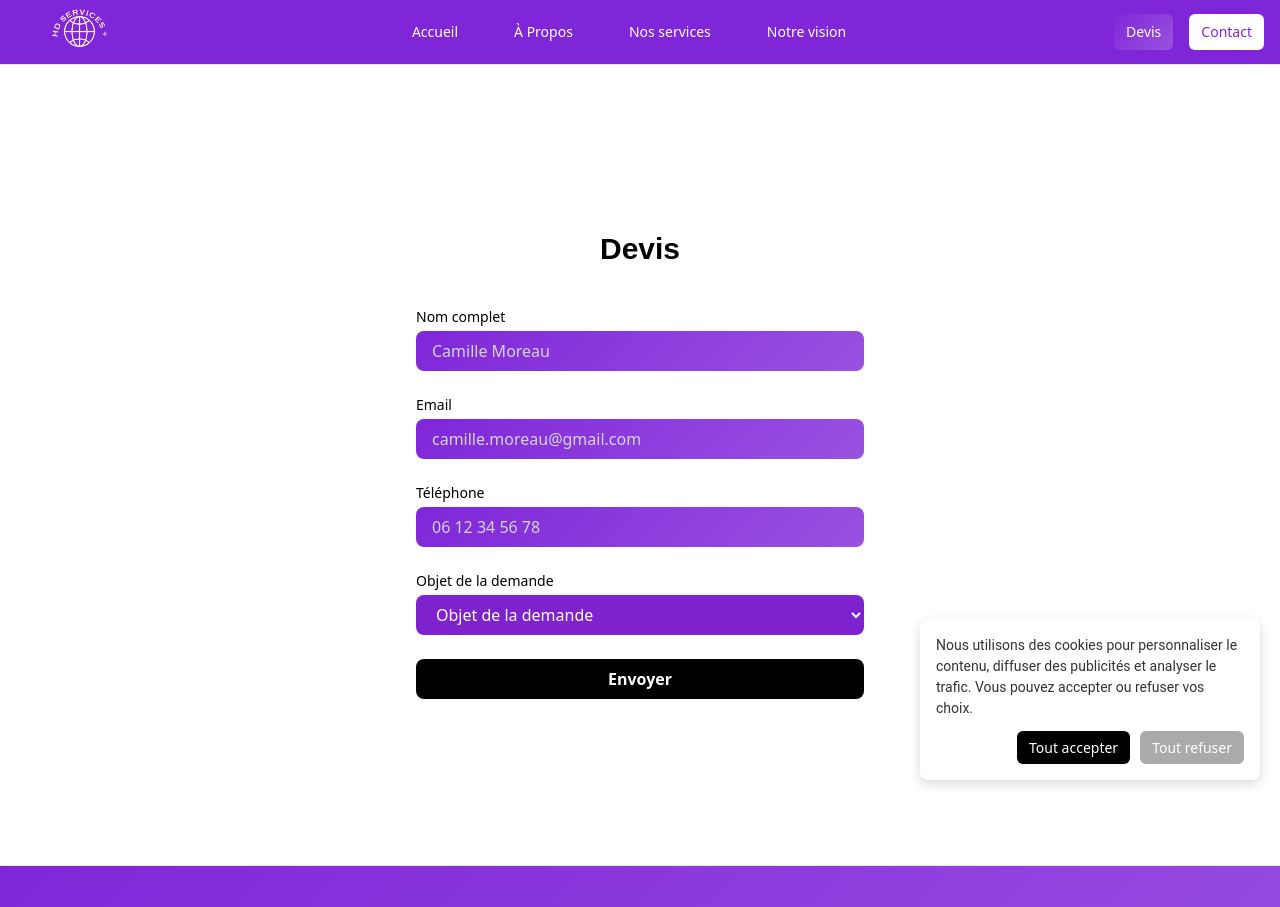
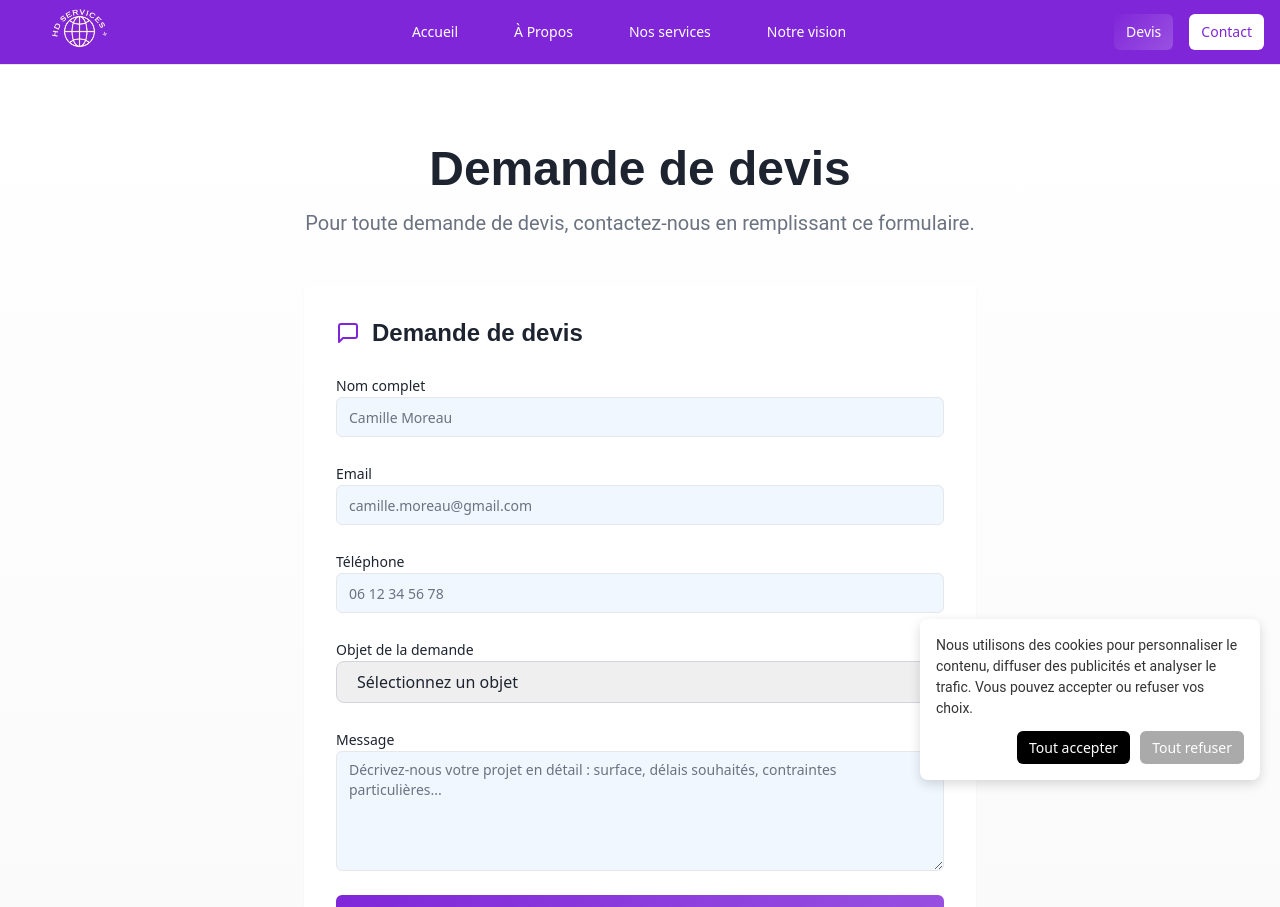
Before and after one commit to Hada1-blip/hd-services-plus, a React (Vite) app: page /estimate in a window 1280 px wide. Shown: the top 907 px of the page. Built offline with nearby package versions, Linux system fonts and the light colour scheme.

Commit message:
Mise à jour page Estimate pour correspondre au style Contact

```diff
--- a/src/pages/Estimate.tsx
+++ b/src/pages/Estimate.tsx
@@ -1,62 +1,99 @@
+import { Card, CardContent } from "@/components/ui/card";
+import { Button } from "@/components/ui/button";
+import { Input } from "@/components/ui/input";
+import { Textarea } from "@/components/ui/textarea";
+import { Label } from "@/components/ui/label";
+import { Send, MessageSquare } from "lucide-react";
+import { useState } from "react";
+
 export default function EstimateForm() {
+  const [formData, setFormData] = useState({
+    nom: "",
+    email: "",
+    telephone: "",
+    objet: "",
+    message: ""
+  });
+
+  const handleInputChange = (field: string, value: string) => {
+    setFormData(prev => ({ ...prev, [field]: value }));
+  };
+
   return (
-        <div className="min-h-screen bg-white flex flex-col items-center justify-center px-4">
-            <h1 className="text-3xl font-bold text-black mb-10">Devis</h1>
+    <div className="py-20 bg-gradient-subtle min-h-screen">
+      <div className="container mx-auto px-4">
+        {/* Hero */}
+        <div className="text-center mb-12">
+          <h1 className="text-4xl lg:text-5xl font-bold mb-4">Demande de devis</h1>
+          <p className="text-xl text-muted-foreground max-w-2xl mx-auto">
+            Pour toute demande de devis, contactez-nous en remplissant ce formulaire.
+          </p>
+        </div>
+
+        {/* Form Card */}
+        <Card className="border-0 shadow-elegant max-w-2xl mx-auto">
+          <CardContent className="p-8">
+            <div className="flex items-center mb-6">
+              <MessageSquare className="w-6 h-6 text-primary mr-3" />
+              <h2 className="text-2xl font-bold text-foreground">Demande de devis</h2>
+            </div>
 
             <form
               action="https://formspree.io/f/xandwjdj"
               method="POST"
-                className="w-full max-w-md space-y-6"
+              className="space-y-6"
             >
-                {/* Full name */}
+              {/* Nom */}
               <div>
-                    <label className="block mb-1 text-sm font-medium text-black">
-                       Nom complet
-                    </label>
-                    <input
-                        type="text"
+                <Label htmlFor="nom">Nom complet</Label>
+                <Input
+                  id="nom"
                   name="Full Name"
                   placeholder="Camille Moreau"
-                        className="w-full px-4 py-2 rounded-lg bg-gradient-primary text-white placeholder-gray-300 focus:outline-none"
+                  value={formData.nom}
+                  onChange={(e) => handleInputChange("nom", e.target.value)}
+                  required
                 />
               </div>
 
               {/* Email */}
               <div>
-                    <label className="block mb-1 text-sm font-medium text-black">
-                        Email
-                    </label>
-                    <input
+                <Label htmlFor="email">Email</Label>
+                <Input
+                  id="email"
+                  name="Email"
                   type="email"
-                        name="Email"
                   placeholder="camille.moreau@gmail.com"
-                        className="w-full px-4 py-2 rounded-lg bg-gradient-primary text-white placeholder-gray-300 focus:outline-none"
+                  value={formData.email}
+                  onChange={(e) => handleInputChange("email", e.target.value)}
+                  required
                 />
               </div>
 
-                {/* Phone */}
+              {/* Téléphone */}
               <div>
-                    <label className="block mb-1 text-sm font-medium text-black">
-                        Téléphone
-                    </label>
-                    <input
-                        type="text"
+                <Label htmlFor="telephone">Téléphone</Label>
+                <Input
+                  id="telephone"
                   name="Phone"
                   placeholder="06 12 34 56 78"
-                        className="w-full px-4 py-2 rounded-lg bg-gradient-primary text-white placeholder-gray-300 focus:outline-none"
+                  value={formData.telephone}
+                  onChange={(e) => handleInputChange("telephone", e.target.value)}
                 />
               </div>
 
-                {/* Purpose of request */}
+              {/* Objet de la demande */}
               <div>
-                    <label className="block mb-1 text-sm font-medium text-black">
-                      Objet de la demande
-                    </label>
+                <Label htmlFor="objet">Objet de la demande</Label>
                 <select
+                  id="objet"
                   name="Purpose"
-                        className="w-full px-4 py-2 rounded-lg bg-purple-700 text-white focus:outline-none"
+                  className="w-full px-4 py-2 rounded-lg border border-gray-300 focus:outline-none"
+                  value={formData.objet}
+                  onChange={(e) => handleInputChange("objet", e.target.value)}
+                  required
                 >
-                        <option>Objet de la demande</option>
+                  <option value="">Sélectionnez un objet</option>
                   <option>Création de sites vitrines</option>
                   <option>Création de sites internet</option>
                   <option>Création de sites e-commerce</option>
@@ -68,14 +105,36 @@ export default function EstimateForm() {
                 </select>
               </div>
 
-                {/* Submit Button */}
-                <button
+              {/* Message */}
+              <div>
+                <Label htmlFor="message">Message</Label>
+                <Textarea
+                  id="message"
+                  name="Message"
+                  placeholder="Décrivez-nous votre projet en détail : surface, délais souhaités, contraintes particulières..."
+                  className="min-h-[120px]"
+                  value={formData.message}
+                  onChange={(e) => handleInputChange("message", e.target.value)}
+                />
+              </div>
+
+              {/* Submit */}
+              <Button
                 type="submit"
-                    className="w-full bg-black text-white font-semibold py-2 rounded-lg"
+                className="bg-gradient-primary hover:shadow-elegant w-full flex items-center justify-center"
+                size="lg"
               >
+                <Send className="w-4 h-4 mr-2" />
                 Envoyer
-                </button>
+              </Button>
             </form>
+
+            <p className="text-sm text-muted-foreground mt-4">
+              * Champs obligatoires. Vos données sont protégées et ne seront jamais transmises à des tiers.
+            </p>
+          </CardContent>
+        </Card>
+      </div>
     </div>
   );
 }
```
Lines whose indentation alone changed are shown as unchanged.
